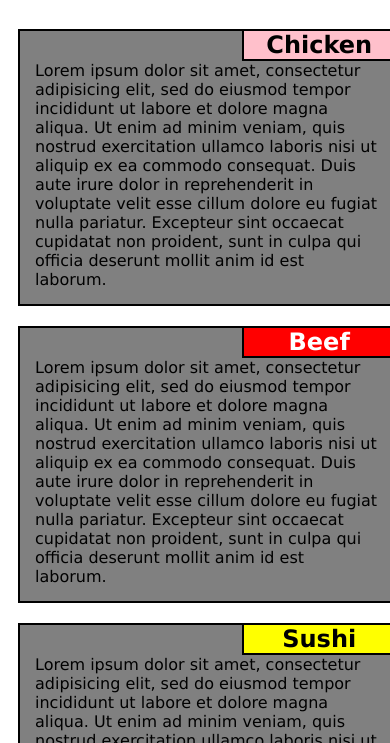
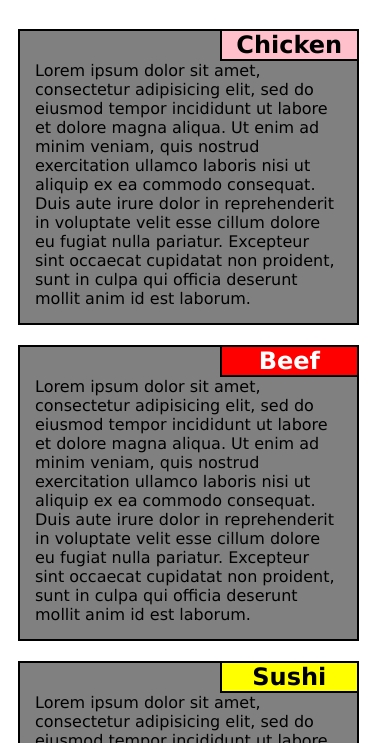
Before and after one commit to lazaronetto/coursera-mod2, a plain HTML site: page index.html in a window 390 px wide. Shown: the part 101-844 px from the top of the page. Drawn offline with Linux system fonts and the light colour scheme.

Commit message:
Update stylesheet.css

```diff
--- a/stylesheets/stylesheet.css
+++ b/stylesheets/stylesheet.css
@@ -68,5 +68,5 @@
 
 /**********mobile**********/
 @media (max-width: 767px)
-    {.box1, .box2, .box3 {width:100%; margin:10px;}
+    {.box1, .box2, .box3 {width:90%; margin:10px;}
 }
```
